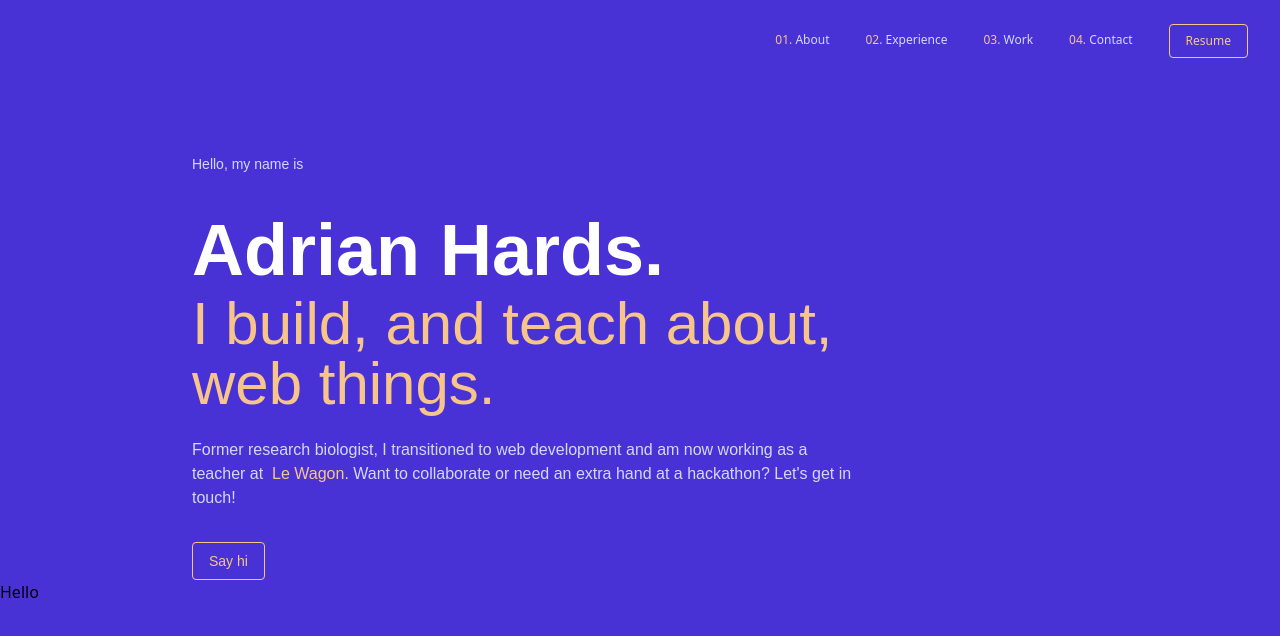
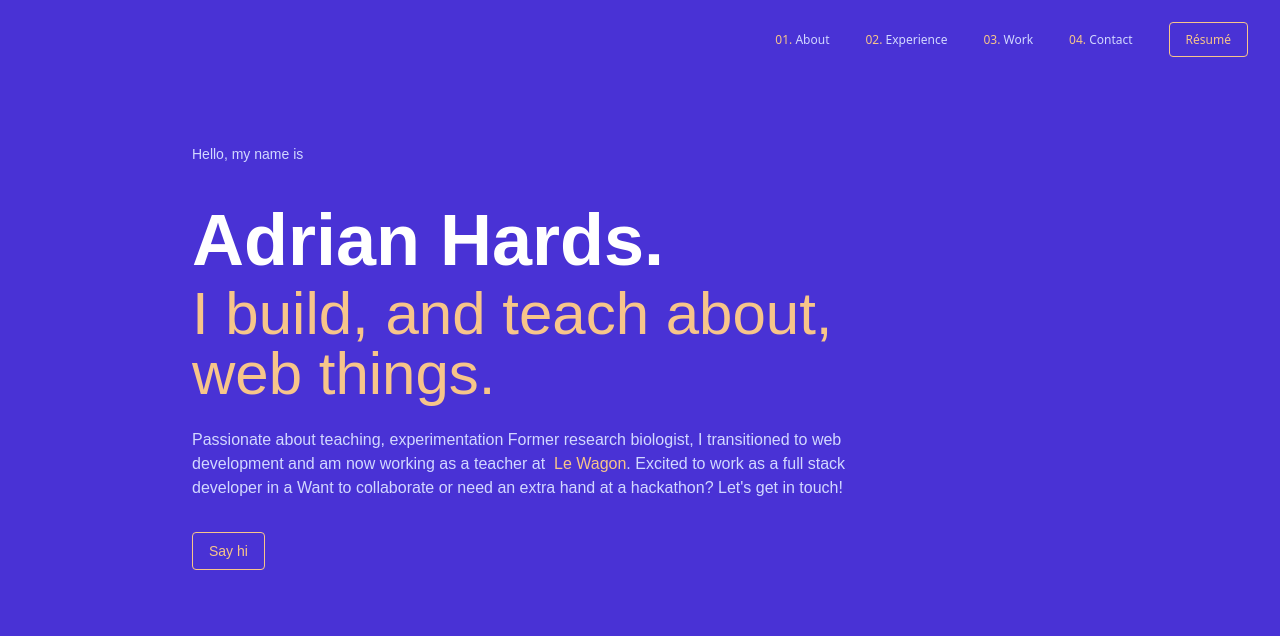
Before and after one commit to adrianHards/adrianhards.github.io, a React (Create React App) app: page / in a window 1280 px wide. Shown: the top 636 px of the page. Built offline with nearby package versions, Linux system fonts and the light colour scheme; a web font is replaced by a local one.

Commit message:
add animation to nav bar using framer-motion

```diff
--- a/package.json
+++ b/package.json
@@ -7,6 +7,7 @@
     "@testing-library/jest-dom": "^5.16.5",
     "@testing-library/react": "^13.4.0",
     "@testing-library/user-event": "^13.5.0",
+    "framer-motion": "^7.5.1",
     "react": "^18.2.0",
     "react-dom": "^18.2.0",
     "react-scripts": "5.0.1",
--- a/src/App.js
+++ b/src/App.js
@@ -2,7 +2,7 @@ import Nav from './components/Navbar';
 import Header from './components/Header';
 import About from './components/About';
 
-const App = () => {
+function App() {
   return (
     <div className="App">
       <Nav />
--- a/src/components/About.js
+++ b/src/components/About.js
@@ -2,7 +2,9 @@
 const About = () => {
 
   return (
-    <section id="about">Hello</section>
+    <section id="about">
+
+    </section>
   );
 }
 
--- a/src/components/Header.js
+++ b/src/components/Header.js
@@ -1,41 +1,28 @@
-const Header = () => {
+function Header() {
   return (
     <div className="Header">
       <header className="calibre mt-24 ml-48">
         <div class="text-[#d2d8ff] text-sm tracking-normal font-light fade fadeOut pb-10">
           Hello, my name is
         </div>
-
         <div class="text-white text-7xl font-semibold fade fadeOut pb-2">
           Adrian Hards.
         </div>
-
         <div class="text-[#F7C58A] text-6xl fade fadeOut pb-6 w-[690px]">
-          I build, and teach about,
-          web things.
+          I build, and teach about, web things.
         </div>
-
         <div class="text-[#d2d8ff] text-l fade fadeOut font-light pb-8 w-[660px]">
+          Passionate about teaching, experimentation
           Former research biologist, I transitioned to web development and am now working as a teacher at &nbsp;
           <span id="wag" class="link-underline text-[#F7C58A]">
             <a href="https://www.lewagon.com/">Le Wagon</a>
-          </span>.
-          Want to collaborate or need an extra hand at a hackathon? Let's get in touch!
+          </span>
+          . Excited to work as a full stack developer in a  Want to collaborate or need an extra hand at a hackathon? Let's get in touch!
         </div>
-
         <button class="fade fadeOut text-sm font-light text-[#F7C58A] px-4 py-2 border border-[#F7C58A] hover:bg-[#F7C58A]/10 rounded">
           Say hi
         </button>
       </header>
-
-      {/* <div class="flex items-center justify-center">
-        <div class="animate-bounce p-2 w-10 h-10">
-          <svg class="w-6 h-6 text-[#F7C58A]/90" fill="none" stroke-linecap="round" stroke-linejoin="round" stroke-width="2" viewBox="0 0 24 24" stroke="currentColor">
-            <path d="M19 14l-7 7m0 0l-7-7m7 7V3"></path>
-          </svg>
-        </div>
-      </div> */}
-
     </div>
   );
 }
--- a/src/components/Navbar.js
+++ b/src/components/Navbar.js
@@ -1,31 +1,70 @@
+import { motion } from "framer-motion"
 import * as Scroll from 'react-scroll';
-let Link      = Scroll.Link;
+let Link = Scroll.Link;
 
 const Nav = () => {
 
+  const container = {
+    hidden: { opacity: 0, y: -50 },
+    show: {
+      opacity: 1,
+      y: 0,
+      transition: {
+        staggerChildren: 0.1,
+        delayChildren: 0.3,
+      },
+    },
+  };
+
+  const item = {
+    hidden: { opacity: 0, y: -50 },
+    show: { opacity: 1, y: 0 },
+}
+
   return (
     <div className="Nav">
+
+        <motion.div
+        variants={container}
+        initial="hidden"
+        animate="show"
+        >
           <nav class="fade fadeOut text-xs flex justify-end mt-8 mr-8">
+          <motion.div variants={item}>
             <div class="text-[#F7C58A] mr-9">
               <Link activeClass="active" smooth spy to="about" >
-            01. <span class="text-[#d2d8ff] hover:text-[#F7C58A] link-underline">About</span>
+                01. <span class="text-[#d2d8ff] hover:text-[#F7C58A]">About</span>
               </Link>
             </div>
+          </motion.div>
+
+          <motion.div variants={item}>
             <a href="#responsive-header" class="text-[#F7C58A] mr-9">
-          02. <span class="text-[#d2d8ff] hover:text-[#F7C58A] link-underline">Experience</span>
+              02. <span class="text-[#d2d8ff] hover:text-[#F7C58A]">Experience</span>
             </a>
+          </motion.div>
+
+          <motion.div variants={item}>
             <a href="#responsive-header" class="text-[#F7C58A] mr-9">
-          03. <span class="text-[#d2d8ff] hover:text-[#F7C58A] link-underline">Work</span>
+              03. <span class="text-[#d2d8ff] hover:text-[#F7C58A]">Work</span>
             </a>
+          </motion.div>
+
+          <motion.div variants={item}>
             <a href="#responsive-header" class="text-[#F7C58A] mr-9">
-          04. <span class="text-[#d2d8ff] hover:text-[#F7C58A] link-underline">Contact</span>
+              04. <span class="text-[#d2d8ff] hover:text-[#F7C58A]">Contact</span>
             </a>
+          </motion.div>
+
+          <motion.div variants={item}>
             <a href="#responsive-header" class="font-light px-4 py-2 -mt-2 border rounded text-[#F7C58A] border-[#F7C58A] hover:bg-[#F7C58A]/10">
-          Resume
+              Résumé
             </a>
+          </motion.div>
+
       </nav>
+        </motion.div>
     </div>
   );
 }
-
 export default Nav;
--- a/src/index.css
+++ b/src/index.css
@@ -20,12 +20,12 @@
   border-bottom-width: 0;
   background-image: linear-gradient(transparent, transparent), linear-gradient(#F7C58A, #F7C58A);
   background-size: 0 1px;
-  background-position: 0 100%;
+  background-position: 0 80%;
   background-repeat: no-repeat;
   transition: background-size .2s ease-in-out;
 }
 
 .link-underline:hover {
   background-size: 100% 1px;
-  background-position: 0 100%
+  background-position: 0 80%
 }
```
Also changed, not shown: 1 other file (tests, documents, lock files or other folders). Lines whose indentation alone changed are shown as unchanged.
